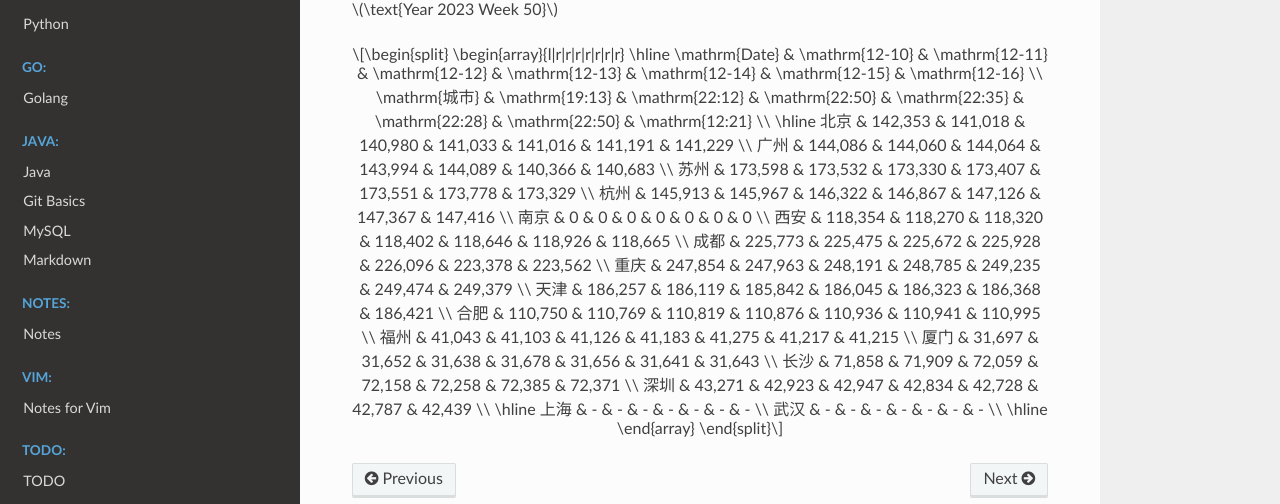
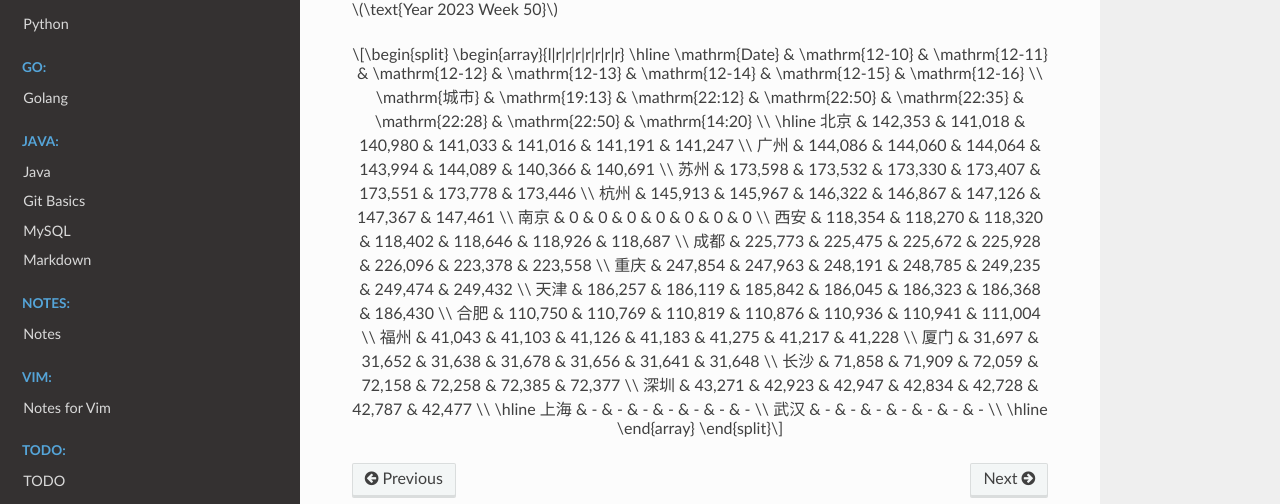
Before and after one commit to Pyrad/pyradnotes, a Sphinx documentation site: the page built from source/RealEstate/resalenumbers2023.md, in a window 1280 px wide and 900 px high, scrolled down 20267 px. Shown: the part 272-776 px from the top of the window. Built offline with Sphinx 7.4.7 and the Read the Docs theme 2.0.0, drawn with Linux system fonts in a browser that asks for light colours; a script that is not in the unit is left out.

Commit message:
Realestate Update resale numbers 2023-12-16 14:20

```diff
--- a/source/RealEstate/resalenumbers2023.md
+++ b/source/RealEstate/resalenumbers2023.md
@@ -1314,22 +1314,22 @@
 \begin{array}{l|r|r|r|r|r|r|r}
 \hline
 \mathrm{Date} & \mathrm{12-10} & \mathrm{12-11} & \mathrm{12-12} & \mathrm{12-13} & \mathrm{12-14} & \mathrm{12-15} & \mathrm{12-16} \\
-\mathrm{城市} & \mathrm{19:13} & \mathrm{22:12} & \mathrm{22:50} & \mathrm{22:35} & \mathrm{22:28} & \mathrm{22:50} & \mathrm{12:21} \\
+\mathrm{城市} & \mathrm{19:13} & \mathrm{22:12} & \mathrm{22:50} & \mathrm{22:35} & \mathrm{22:28} & \mathrm{22:50} & \mathrm{14:20} \\
 \hline
-北京 & 142,353 & 141,018 & 140,980 & 141,033 & 141,016 & 141,191 & 141,229 \\
-广州 & 144,086 & 144,060 & 144,064 & 143,994 & 144,089 & 140,366 & 140,683 \\
-苏州 & 173,598 & 173,532 & 173,330 & 173,407 & 173,551 & 173,778 & 173,329 \\
-杭州 & 145,913 & 145,967 & 146,322 & 146,867 & 147,126 & 147,367 & 147,416 \\
+北京 & 142,353 & 141,018 & 140,980 & 141,033 & 141,016 & 141,191 & 141,247 \\
+广州 & 144,086 & 144,060 & 144,064 & 143,994 & 144,089 & 140,366 & 140,691 \\
+苏州 & 173,598 & 173,532 & 173,330 & 173,407 & 173,551 & 173,778 & 173,446 \\
+杭州 & 145,913 & 145,967 & 146,322 & 146,867 & 147,126 & 147,367 & 147,461 \\
 南京 & 0 & 0 & 0 & 0 & 0 & 0 & 0 \\
-西安 & 118,354 & 118,270 & 118,320 & 118,402 & 118,646 & 118,926 & 118,665 \\
-成都 & 225,773 & 225,475 & 225,672 & 225,928 & 226,096 & 223,378 & 223,562 \\
-重庆 & 247,854 & 247,963 & 248,191 & 248,785 & 249,235 & 249,474 & 249,379 \\
-天津 & 186,257 & 186,119 & 185,842 & 186,045 & 186,323 & 186,368 & 186,421 \\
-合肥 & 110,750 & 110,769 & 110,819 & 110,876 & 110,936 & 110,941 & 110,995 \\
-福州 & 41,043 & 41,103 & 41,126 & 41,183 & 41,275 & 41,217 & 41,215 \\
-厦门 & 31,697 & 31,652 & 31,638 & 31,678 & 31,656 & 31,641 & 31,643 \\
-长沙 & 71,858 & 71,909 & 72,059 & 72,158 & 72,258 & 72,385 & 72,371 \\
-深圳 & 43,271 & 42,923 & 42,947 & 42,834 & 42,728 & 42,787 & 42,439 \\
+西安 & 118,354 & 118,270 & 118,320 & 118,402 & 118,646 & 118,926 & 118,687 \\
+成都 & 225,773 & 225,475 & 225,672 & 225,928 & 226,096 & 223,378 & 223,558 \\
+重庆 & 247,854 & 247,963 & 248,191 & 248,785 & 249,235 & 249,474 & 249,432 \\
+天津 & 186,257 & 186,119 & 185,842 & 186,045 & 186,323 & 186,368 & 186,430 \\
+合肥 & 110,750 & 110,769 & 110,819 & 110,876 & 110,936 & 110,941 & 111,004 \\
+福州 & 41,043 & 41,103 & 41,126 & 41,183 & 41,275 & 41,217 & 41,228 \\
+厦门 & 31,697 & 31,652 & 31,638 & 31,678 & 31,656 & 31,641 & 31,648 \\
+长沙 & 71,858 & 71,909 & 72,059 & 72,158 & 72,258 & 72,385 & 72,377 \\
+深圳 & 43,271 & 42,923 & 42,947 & 42,834 & 42,728 & 42,787 & 42,477 \\
 \hline
 上海 & - & - & - & - & - & - & - \\
 武汉 & - & - & - & - & - & - & - \\
```
Also changed, not shown: 1 other file.
